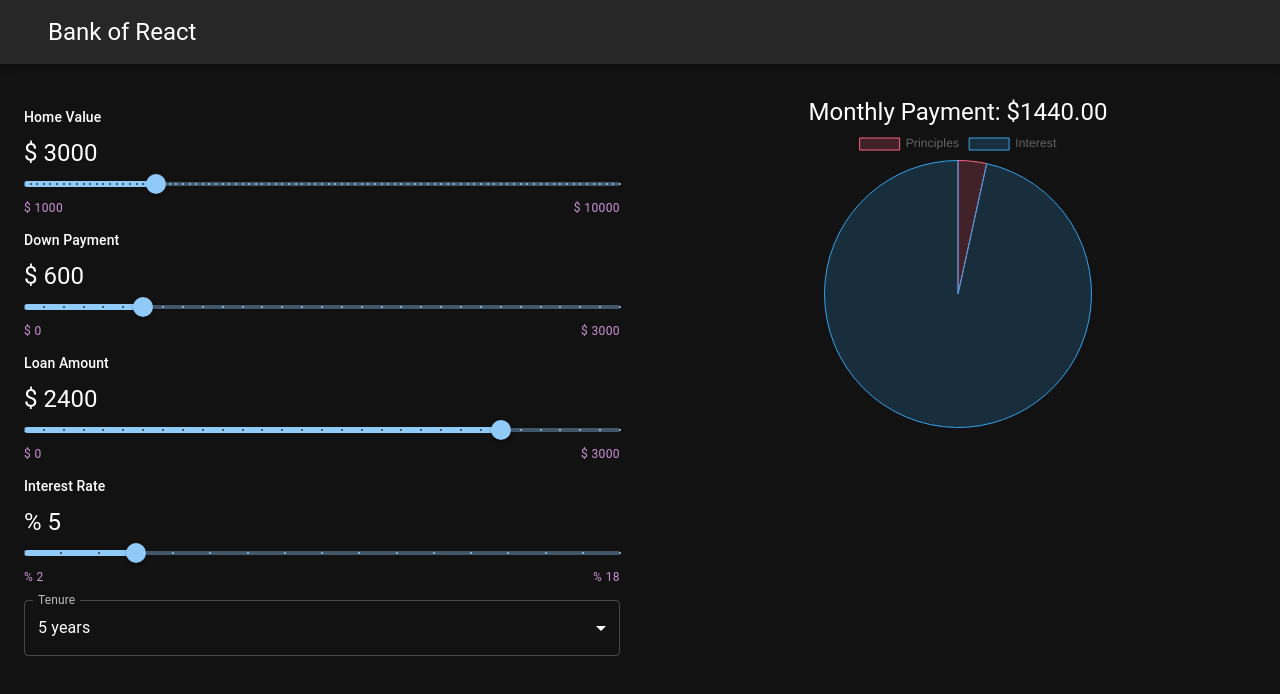
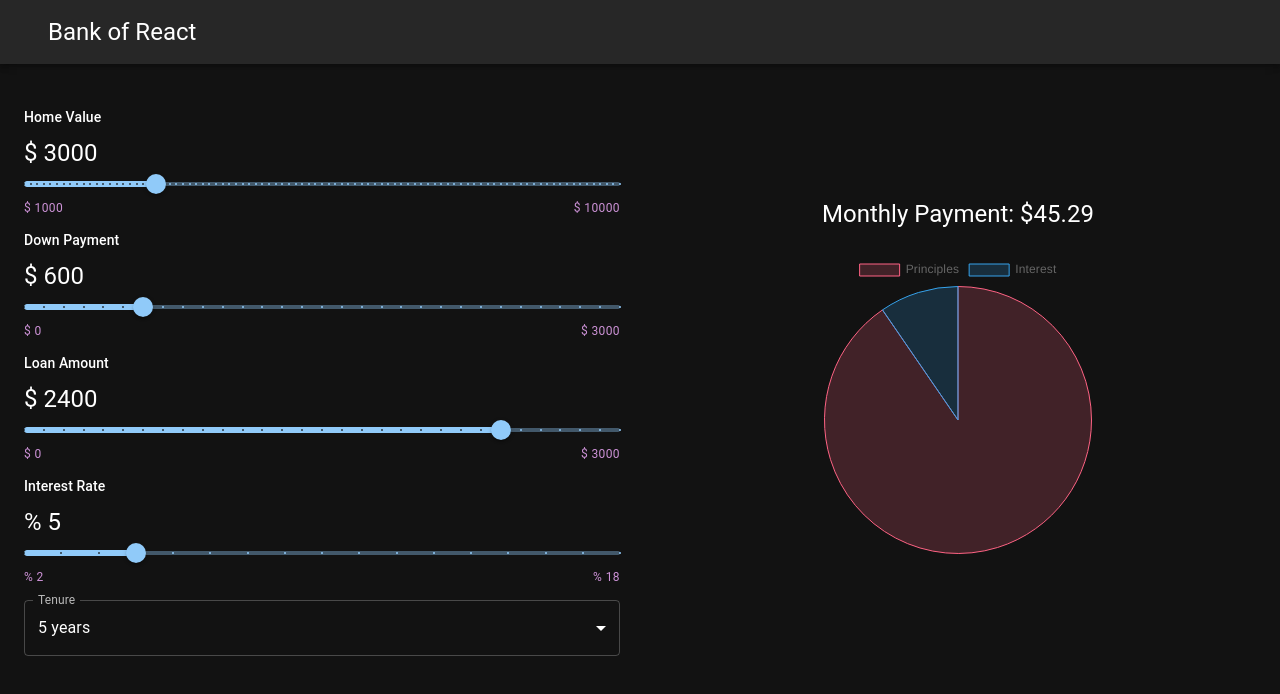
Before and after one commit to kaiyumdev/bank-calculation-app, a React (Create React App) app: page / in a window 1280 px wide. Shown: the top 694 px of the page. Built offline with nearby package versions, Linux system fonts and the light colour scheme.

Commit message:
[DONE]update & complete project successfully

```diff
--- a/src/App.js
+++ b/src/App.js
@@ -18,7 +18,7 @@ function App() {
     <div>
       <Navbar> </Navbar>
       <Container maxWidth="xl" sx={{ mt: 4 }}>
-        <Grid container spacing={5}>
+        <Grid container spacing={5} alignItems="center">
           <Grid item xs={12} md={6}>
             <SliderSelect data={data} setData={setData}></SliderSelect>
             <TenureSelect data={data} setData={setData}></TenureSelect>
--- a/src/components/Result.js
+++ b/src/components/Result.js
@@ -61,7 +61,7 @@ const Result = ({ data }) => {
   const { homeValue, loanAmount, loanTerm, interestRate } = data;
 
   const totalLoanMonths = loanTerm * 12;
-  const interestPerMonth = interestRate / (100 / 12);
+  const interestPerMonth = interestRate / 100 / 12;
 
   const monthlyPayment =
     (loanAmount *
@@ -85,7 +85,7 @@ const Result = ({ data }) => {
   };
 
   return (
-    <Stack>
+    <Stack gap={3}>
       <Typography textAlign="center" variant="h5">
         Monthly Payment: ${monthlyPayment.toFixed(2)}
       </Typography>
```
